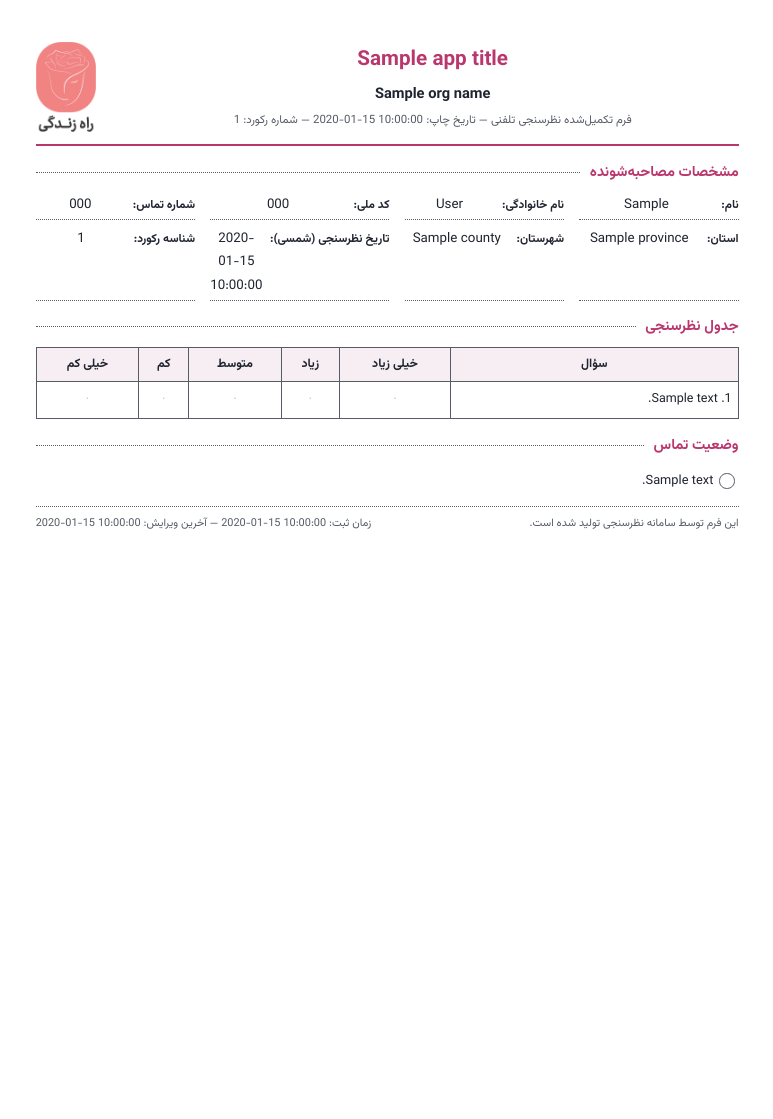
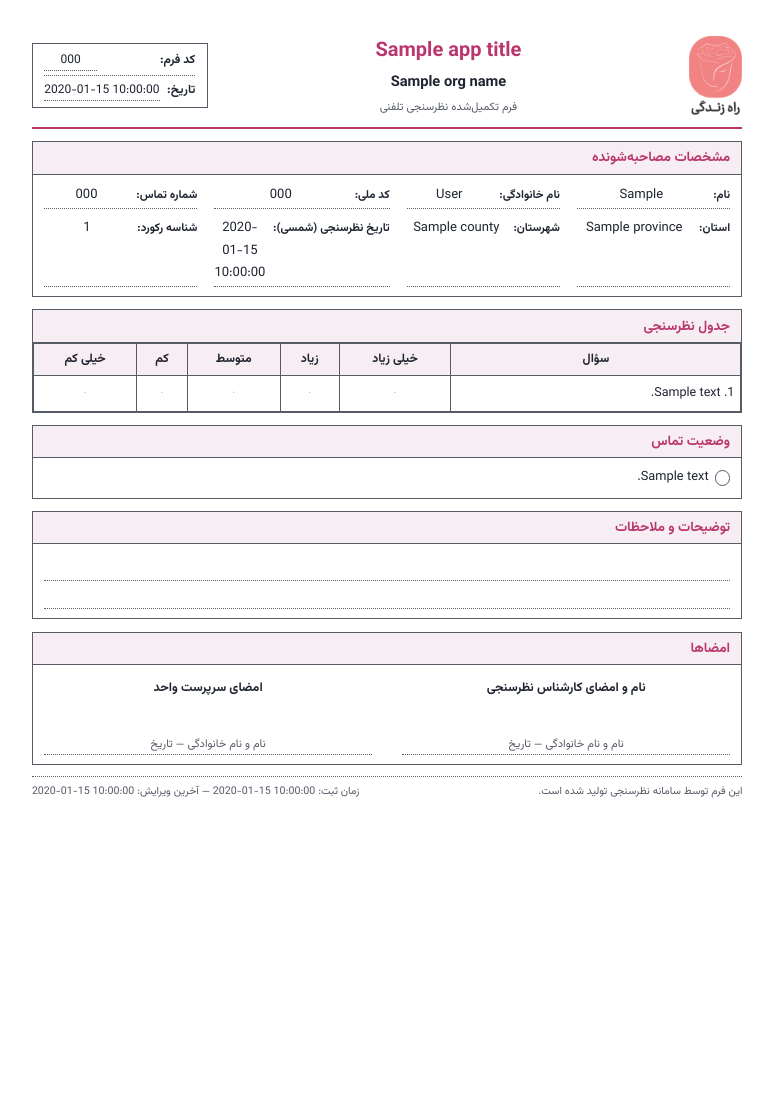
Before and after one commit to samaneh-IT-rose/survey-system, a FastAPI app: template app/templates/sheet.html in a window 1280 px wide. Shown: the whole page, without its empty margins (496-1269 px from the left). Run offline with FastAPI, Linux system fonts and the light colour scheme; the template is opened without the code that fills it: most values are stand-ins (such as "Sample title", 1, 10 or a date in 2020).

Commit message:
بازطراحی نسخه چاپی: لوگو راست + کد فرم/تاریخ چپ + کادر دور بخشها + امضا و ملاحظات — فیکس بریدگی لوگوی صفحه لاگین (object-fit)

```diff
--- a/app/config.py
+++ b/app/config.py
@@ -8,6 +8,10 @@ BASE_DIR = Path(__file__).resolve().parent.parent  # survey-system/
 APP_TITLE = "سامانه فرم نظرسنجی تلفنی"
 ORG_NAME = os.environ.get("SURVEY_ORG_NAME", "راه زندگی")
 LOGO_URL = os.environ.get("SURVEY_LOGO_URL", "/app/static/logo/logo.png")
+
+# کد فرم — در سربرگ نسخهٔ چاپی کنار تاریخ نمایش داده می‌شود
+# برای تغییر: در run-server.bat خط «set SURVEY_FORM_CODE=کد_مورد_نظر» را اضافه کنید
+FORM_CODE = os.environ.get("SURVEY_FORM_CODE", "")
 
 # دیتابیس — به‌صورت پیش‌فرض PostgreSQL محلی
 DATABASE_URL = os.environ.get(
--- a/app/services/sheet.py
+++ b/app/services/sheet.py
@@ -5,7 +5,7 @@ from __future__ import annotations
 from sqlalchemy import select
 from sqlalchemy.orm import Session
 
-from ..config import APP_TITLE, ORG_NAME
+from ..config import APP_TITLE, FORM_CODE, ORG_NAME
 from ..models import ContactOption, Question, Survey
 from ..routers.api_surveys import serialize_survey
 from ..utils.jalali import today_jalali_str
@@ -35,5 +35,6 @@ def build_sheet_context(db: Session, survey: Survey, *, interactive: bool) -> di
         "interactive": interactive,
         "org_name": ORG_NAME,
         "app_title": APP_TITLE,
+        "form_code": FORM_CODE,
         "today": today_jalali_str(),
     }
--- a/app/static/css/styles.css
+++ b/app/static/css/styles.css
@@ -345,7 +345,8 @@ footer.sitefoot {
   background: linear-gradient(160deg, var(--bg) 0%, var(--surface) 100%); }
 .logincard { width: 100%; max-width: 400px; background: var(--surface); border: 1px solid var(--border);
   border-radius: 18px; padding: 32px 28px; box-shadow: var(--shadow, 0 10px 30px rgba(0,0,0,.08)); text-align: center; }
-.loginlogo { border-radius: 16px; object-fit: cover; }
+/* لوگو عمودی است (گل رز + نوشته) — با contain کامل دیده می‌شود، نه بریده */
+.loginlogo { width: 76px; height: 100px; object-fit: contain; border-radius: 12px; }
 .logintitle { margin: 12px 0 2px; font-size: 20px; color: var(--primary); }
 .loginsub { margin: 0 0 18px; color: var(--muted); font-size: 13px; }
 .loginerror { background: #fef2f2; color: #b91c1c; border: 1px solid #fecaca; border-radius: 10px;
--- a/app/templates/login.html
+++ b/app/templates/login.html
@@ -10,7 +10,7 @@
 <body class="loginbody">
   <div class="loginwrap">
     <div class="logincard">
-      <img class="loginlogo" src="{{ logo_url }}" alt="لوگو" width="72" height="72">
+      <img class="loginlogo" src="{{ logo_url }}" alt="لوگو">
       <h1 class="logintitle">{{ org_name }}</h1>
       <p class="loginsub">{{ app_title }}</p>
 
--- a/app/templates/sheet.html
+++ b/app/templates/sheet.html
@@ -12,6 +12,7 @@
       --line: #565b66;
       --accent: #ba376d;
       --line-w: 1.1px;
+      --headbg: #f7eef3;
     }
 
     * { box-sizing: border-box; margin: 0; padding: 0; }
@@ -34,44 +35,63 @@
       color: var(--ink);
       width: 210mm;
       min-height: 296mm;
-      padding: 11mm 12mm 8mm;
-      font-size: 10.6pt;
-      line-height: 1.75;
+      padding: 9mm 11mm 7mm;
+      font-size: 10.4pt;
+      line-height: 1.7;
     }
 
     bdi, .num { direction: ltr; unicode-bidi: isolate; }
 
-    /* سربرگ */
-    .head { display: flex; align-items: flex-start; justify-content: space-between; gap: 8mm; border-bottom: calc(var(--line-w) * 2.2) solid var(--accent); padding-bottom: 3.2mm; }
-    .head .logo { height: 24mm; width: auto; max-width: 26mm; object-fit: contain; }
+    /* ---------- سربرگ: لوگو راست، عنوان وسط، کد فرم و تاریخ چپ ---------- */
+    .head { display: flex; align-items: center; gap: 5mm; border-bottom: calc(var(--line-w) * 2.2) solid var(--accent); padding-bottom: 2.6mm; }
+    .head .logo { height: 21mm; width: auto; object-fit: contain; flex: 0 0 auto; }
     .head .titles { text-align: center; flex: 1; }
-    .head h1 { font-size: 15.5pt; color: var(--accent); }
-    .head .org { font-size: 11pt; font-weight: 700; margin-top: 1mm; }
-    .head .meta { font-size: 8.6pt; color: #565b66; margin-top: 0.8mm; }
+    .head h1 { font-size: 15pt; color: var(--accent); }
+    .head .org { font-size: 11pt; font-weight: 700; margin-top: 0.8mm; }
+    .head .meta { font-size: 8.4pt; color: #565b66; margin-top: 0.6mm; }
 
-    /* مشخصات */
-    .sec-title { font-size: 11pt; font-weight: 700; color: var(--accent); margin: 3.6mm 0 2mm; display: flex; align-items: center; gap: 2.5mm; }
-    .sec-title::after { content: ""; flex: 1; border-top: var(--line-w) dotted var(--line); }
+    /* جعبهٔ کد فرم و تاریخ — سمت چپ سربرگ */
+    .fcode { flex: 0 0 auto; border: var(--line-w) solid var(--line); padding: 1.6mm 3mm; font-size: 9pt; min-width: 34mm; }
+    .fcode .row { display: flex; gap: 2mm; justify-content: space-between; align-items: baseline; }
+    .fcode .row + .row { border-top: var(--line-w) dotted var(--line); margin-top: 1mm; padding-top: 1mm; }
+    .fcode b { font-weight: 700; }
+    .fcode .v { min-width: 14mm; text-align: center; border-bottom: var(--line-w) dotted var(--line); }
 
-    .info { display: grid; grid-template-columns: repeat(4, 1fr); gap: 1.8mm 4mm; }
-    .info .f { border-bottom: var(--line-w) dotted var(--line); padding-bottom: 0.7mm; display: flex; gap: 2mm; align-items: baseline; }
-    .info .f b { font-size: 8.8pt; font-weight: 700; white-space: nowrap; }
-    .info .f span { flex: 1; text-align: center; font-size: 10pt; }
+    /* ---------- کادرهای بخش‌ها ---------- */
+    .panel { border: var(--line-w) solid var(--line); margin-top: 3.2mm; break-inside: avoid; }
+    .panel > .ptitle { background: var(--headbg); border-bottom: var(--line-w) solid var(--line); padding: 1.1mm 3mm; font-weight: 700; font-size: 10.2pt; color: var(--accent); }
+    .panel > .pbody { padding: 2.4mm 3mm; }
+    .panel > .pbody.nopad { padding: 0; }
+
+    /* مشخصات مصاحبه‌شونده */
+    .info { display: grid; grid-template-columns: repeat(4, 1fr); gap: 2.2mm 4.5mm; }
+    .info .f { border-bottom: var(--line-w) dotted var(--line); padding-bottom: 0.6mm; display: flex; gap: 2mm; align-items: baseline; }
+    .info .f b { font-size: 8.6pt; font-weight: 700; white-space: nowrap; }
+    .info .f span { flex: 1; text-align: center; font-size: 9.8pt; }
 
     /* جدول نظرسنجی */
-    table.sheet { width: 100%; border-collapse: collapse; margin-top: 1mm; }
-    table.sheet th, table.sheet td { border: var(--line-w) solid var(--line); padding: 1.5mm 1.6mm; text-align: center; }
-    table.sheet thead th { background: #f7eef3; font-size: 9.2pt; font-weight: 700; }
+    table.sheet { width: 100%; border-collapse: collapse; }
+    table.sheet th, table.sheet td { border: var(--line-w) solid var(--line); padding: 1.4mm 1.6mm; text-align: center; }
+    table.sheet thead th { background: var(--headbg); font-size: 9.2pt; font-weight: 700; }
     table.sheet tbody th { text-align: right; font-weight: 500; font-size: 9.4pt; width: 41%; }
     table.sheet td .mark { font-size: 12.5pt; font-weight: 700; color: var(--accent); }
     table.sheet td .dim { color: #b9bdc7; font-size: 10pt; }
 
     /* وضعیت تماس */
-    .contacts { display: flex; flex-wrap: wrap; gap: 1.6mm 6mm; padding: 1mm 1mm 0.6mm; }
+    .contacts { display: flex; flex-wrap: wrap; gap: 1.6mm 6mm; }
     .contacts .c { font-size: 9.6pt; display: flex; align-items: center; gap: 1.6mm; }
     .contacts .c i { font-style: normal; width: 4.1mm; height: 4.1mm; border: var(--line-w) solid var(--line); border-radius: 50%; display: inline-flex; align-items: center; justify-content: center; font-size: 8.6pt; color: var(--accent); font-weight: 700; }
 
-    .footnote { margin-top: 3.2mm; border-top: var(--line-w) dotted var(--line); padding-top: 1.6mm; font-size: 8.2pt; color: #565b66; display: flex; justify-content: space-between; }
+    /* توضیحات و ملاحظات — خط‌های نقطه‌چین برای نوشتن */
+    .notes .rule { border-bottom: var(--line-w) dotted var(--line); height: 7.4mm; }
+
+    /* امضاها */
+    .signs { display: flex; gap: 8mm; padding-top: 1mm; }
+    .signs .s { flex: 1; text-align: center; }
+    .signs .s .lbl { font-size: 9.4pt; font-weight: 700; margin-bottom: 8.5mm; }
+    .signs .s .line { border-bottom: var(--line-w) dotted var(--line); padding-top: 1mm; font-size: 8.4pt; color: #565b66; }
+
+    .footnote { margin-top: 3mm; border-top: var(--line-w) dotted var(--line); padding-top: 1.4mm; font-size: 8pt; color: #565b66; display: flex; justify-content: space-between; }
 
     /* دکمه چاپ فقط در نمای مرورگر */
     .printbar { position: fixed; top: 12px; left: 12px; z-index: 9; display: flex; gap: 8px; }
@@ -97,15 +117,21 @@
   {% endif %}
 
   <div class="head">
+    <img class="logo" src="/app/static/logo/logo.png" alt="لوگو">
     <div class="titles">
       <h1>{{ app_title }}</h1>
       <div class="org">{{ org_name }}</div>
-      <div class="meta">فرم تکمیل‌شده نظرسنجی تلفنی — تاریخ چاپ: <bdi>{{ today }}</bdi>{% if record.id %} — شماره رکورد: <bdi>{{ record.id }}</bdi>{% endif %}</div>
+      <div class="meta">فرم تکمیل‌شده نظرسنجی تلفنی</div>
     </div>
-    <img class="logo" src="/app/static/logo/logo.png" alt="لوگو">
+    <div class="fcode">
+      <div class="row"><b>کد فرم:</b><span class="v">{% if form_code %}<span class="num">{{ form_code }}</span>{% endif %}</span></div>
+      <div class="row"><b>تاریخ:</b><span class="v"><span class="num">{{ record.survey_date_jalali }}</span></span></div>
+    </div>
   </div>
 
-  <div class="sec-title">مشخصات مصاحبه‌شونده</div>
+  <div class="panel">
+    <div class="ptitle">مشخصات مصاحبه‌شونده</div>
+    <div class="pbody">
       <div class="info">
         <div class="f"><b>نام:</b><span>{{ record.first_name }}</span></div>
         <div class="f"><b>نام خانوادگی:</b><span>{{ record.last_name }}</span></div>
@@ -116,8 +142,12 @@
         <div class="f"><b>تاریخ نظرسنجی (شمسی):</b><span class="num">{{ record.survey_date_jalali }}</span></div>
         <div class="f"><b>شناسه رکورد:</b><span class="num">{{ record.id }}</span></div>
       </div>
+    </div>
+  </div>
 
-  <div class="sec-title">جدول نظرسنجی</div>
+  <div class="panel">
+    <div class="ptitle">جدول نظرسنجی</div>
+    <div class="pbody nopad">
       <table class="sheet">
         <thead>
           <tr>
@@ -141,12 +171,42 @@
           {% endif %}
         </tbody>
       </table>
+    </div>
+  </div>
 
-  <div class="sec-title">وضعیت تماس</div>
+  <div class="panel">
+    <div class="ptitle">وضعیت تماس</div>
+    <div class="pbody">
       <div class="contacts">
         {% for c in contact_options %}
         <div class="c"><i>{% if record.contact_option and record.contact_option.id == c.id %}✓{% endif %}</i>{{ c.text }}</div>
         {% endfor %}
+      </div>
+    </div>
+  </div>
+
+  <div class="panel">
+    <div class="ptitle">توضیحات و ملاحظات</div>
+    <div class="pbody notes">
+      <div class="rule"></div>
+      <div class="rule"></div>
+    </div>
+  </div>
+
+  <div class="panel">
+    <div class="ptitle">امضاها</div>
+    <div class="pbody">
+      <div class="signs">
+        <div class="s">
+          <div class="lbl">نام و امضای کارشناس نظرسنجی</div>
+          <div class="line">نام و نام خانوادگی — تاریخ</div>
+        </div>
+        <div class="s">
+          <div class="lbl">امضای سرپرست واحد</div>
+          <div class="line">نام و نام خانوادگی — تاریخ</div>
+        </div>
+      </div>
+    </div>
   </div>
 
   <div class="footnote">
```
Also changed, not shown: 1 other file. Lines whose indentation alone changed are shown as unchanged.
